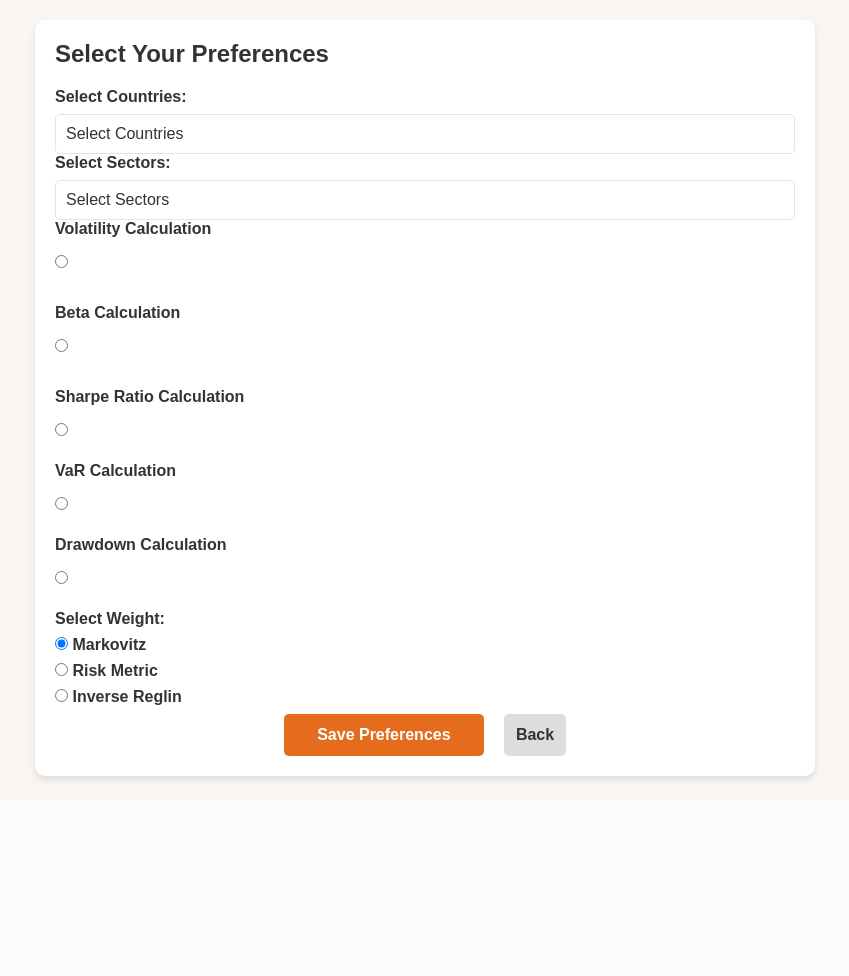
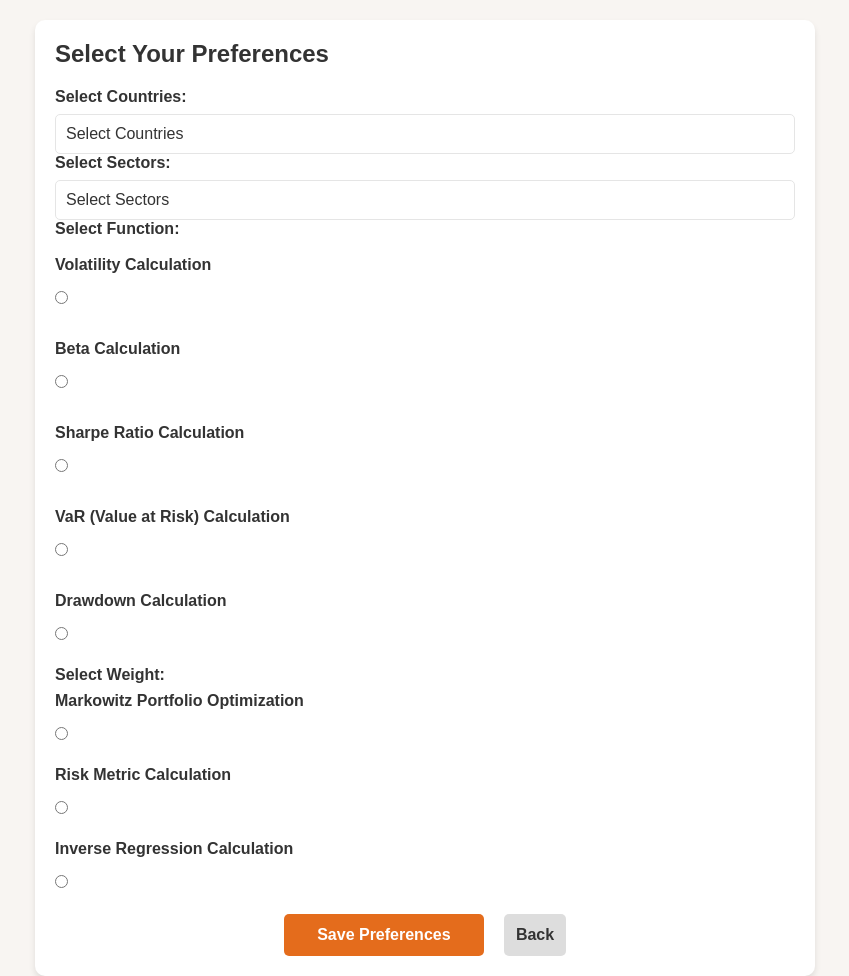
Before and after one commit to tomekgladki/KSBSolution, a Django app: page /edit_preferences/ in a window 1280 px wide. Shown: the whole page, without its empty margins (5-854 px from the left). Before the commit the page ends 783 px from the top, so only its background shows below. Run offline with Django 4.2, Linux system fonts and the light colour scheme; a user stored in the database is signed in; data comes from the database, SQL or seed files in the repository.

Commit message:
Sa problemy

```diff
--- a/myapp/templates/edit_preferences.html
+++ b/myapp/templates/edit_preferences.html
@@ -181,7 +181,13 @@
         }
 
         .description-boxes {
-            width: 30%;
+            position: fixed;
+            top: 20px; /* Adjust this to your preference */
+            right: 20px; /* Adjust this to your preference */
+            width: 350px; /* Width of the description box container */
+            max-height: 90%; /* Prevent it from stretching too tall */
+            overflow-y: auto; /* Allow vertical scrolling */
+            z-index: 1000; /* Ensure it stays on top of other content */
         }
 
     </style>
@@ -236,11 +242,13 @@
 
             <!-- Financial Functions -->
             <div class="function-container">
+                <label for="Functions">Select Function:</label>
+
                 <!-- Volatility Function -->
                 <div class="function-container" id="volatility-container">
                     <h2>
                         <label for="volatility_1">Volatility Calculation</label>
-                        <input type="radio" name="criteria" value="Volatility" onclick="toggleOptions('volatility'); toggleDescription('volatility')">
+                        <input type="radio" name="function_criteria" value="Volatility" onclick="toggleOptions('volatility'); toggleDescription('volatility')">
                     </h2>
                     <div class="additional-options" id="volatility-options" style="display: none;">
                         <div class="input-group">
@@ -258,7 +266,7 @@
                 <div class="function-container" id="beta-container">
                     <h2>
                         <label for="beta_1">Beta Calculation</label>
-                        <input type="radio" name="criteria" value="Beta" onclick="toggleOptions('beta'); toggleDescription('beta')">
+                        <input type="radio" name="function_criteria" value="Beta" onclick="toggleOptions('beta'); toggleDescription('beta')">
                     </h2>
                     <div class="additional-options" id="beta-options" style="display: none;">
                         <div class="input-group">
@@ -276,12 +284,12 @@
                 <div class="function-container" id="sharpe-container">
                     <h2>
                         <label for="sharpe_1">Sharpe Ratio Calculation</label>
-                        <input type="radio" name="criteria" value="Sharpe" onclick="toggleOptions('sharpe'); toggleDescription('sharpe')">
+                        <input type="radio" name="function_criteria" value="Sharpe" onclick="toggleOptions('sharpe'); toggleDescription('sharpe')">
                     </h2>
                     <div class="additional-options" id="sharpe-options" style="display: none;">
                         <div class="input-group">
                             <label for="risk_free">Risk-Free Rate:</label>
-                            <input type="number" id="risk_free" value="0.0575/230" step="0.0001">
+                            <input type="number" id="risk_free" value="0.0575" step="0.0001">
                         </div>
                         <div class="input-group">
                             <label for="sharpe_1">Sharpe 1:</label>
@@ -293,17 +301,17 @@
                         </div>
                     </div>
                 </div>
-            </div>
+
 
                 <!-- VaR Function -->
                 <div class="function-container" id="var-container">
                     <h2>
-                    <label for="var_1">VaR Calculation</label>
-                    <input type="radio" name="criteria" value="VaR" onclick="toggleOptions('var'); toggleDescription('var')">
+                        <label for="var_1">VaR (Value at Risk) Calculation</label>
+                        <input type="radio" name="function_criteria" value="VaR" onclick="toggleOptions('var'); toggleDescription('var')">
                     </h2>
                     <div class="additional-options" id="var-options" style="display: none;">
                         <div class="input-group">
-                        <label for="n_co">Number of Samples:</label>
+                            <label for="n_co">Number of Companies:</label>
                             <input type="number" id="n_co" value="100" step="1">
                         </div>
                         <div class="input-group">
@@ -317,12 +325,13 @@
                 <div class="function-container" id="drawdown-container">
                     <h2>
                         <label for="drawdown_1">Drawdown Calculation</label>
-                    <input type="radio" name="criteria" value="Drawdown" onclick="toggleOptions('drawdown'); toggleDescription('drawdown')">
+                        <input type="radio" name="function_criteria" value="Drawdown" onclick="toggleOptions('drawdown'); toggleDescription('drawdown')">
                     </h2>
                     <div class="additional-options" id="drawdown-options" style="display: none;">
                         <div class="input-group">
-                        <label for="n_co">Number of Samples:</label>
+                            <label for="n_co">Number of Companies:</label>
                             <input type="number" id="n_co" value="100" step="1">
+                        </div>
                     </div>
                 </div>
             </div>
@@ -330,13 +339,58 @@
             <!-- Weight -->
             <div class="option-group">
                 <label for="weights">Select Weight:</label>
-                <div id="weights">
-                    {% for weight in weights %}
-                        <label>
-                            <input type="radio" name="weights" value="{{ weight }}" {% if weight in current_weights %}checked{% endif %}>
-                            {{ weight }}
-                        </label>
-                    {% endfor %}
+                <div class="function-container" id="markowitz-container">
+                    <h2>
+                        <label for="markowitz">Markowitz Portfolio Optimization</label>
+                        <input type="radio" name="weight_criteria" value="Markowitz" onclick="toggleOptions('markowitz'); toggleDescription('markowitz')">
+                    </h2>
+                    <div class="additional-options" id="markowitz-options" style="display: none;">
+                        <div class="input-group">
+                            <label for="markowitz-choices">Choose an option:</label>
+                            <select id="markowitz-choices" name="markowitz-choices">
+                                <option value="choice1">Choice 1</option>
+                                <option value="choice2">Choice 2</option>
+                                <option value="choice3">Choice 3</option>
+                            </select>
+                        </div>
+                    </div>
+                </div>
+                <div class="function-container" id="risk-metric-container">
+                    <h2>
+                        <label for="risk-metric">Risk Metric Calculation</label>
+                        <input type="radio" name="weight_criteria" value="Risk Metric" onclick="toggleOptions('risk-metric'); toggleDescription('risk-metric')">
+                    </h2>
+                    <div class="additional-options" id="risk-metric-options" style="display: none;">
+                        <div class="input-group">
+                            <label for="risk-metric-choices">Choose an option:</label>
+                            <select id="risk-metric-choices" name="risk-metric-choices">
+                                <option value="choice1">Choice 1</option>
+                                <option value="choice2">Choice 2</option>
+                                <option value="choice3">Choice 3</option>
+                                <option value="choice4">Choice 4</option>
+                            </select>
+                        </div>
+                    </div>
+                </div>
+                <div class="function-container" id="inverse-regression-container">
+                    <h2>
+                        <label for="inverse-regression">Inverse Regression Calculation</label>
+                        <input type="radio" name="weight_criteria" value="Inverse Regression" onclick="toggleOptions('inverse-regression'); toggleDescription('inverse-regression')">
+                    </h2>
+                    <div class="additional  -options" id="inverse-regression-options" style="display: none;">
+                        <div class="input-group">
+                            <label for="inverse-regression-choices">Choose an option:</label>
+                            <div class="input-group">
+                                <label for="data_start">Start:</label>
+                                <input type="number" id="data_start" value="100" step="0.1">
+                            </div>
+                            <div class="input-group">
+                                <label for="data_end">End:</label>
+                                <input type="number" id="data_end" value="100" step="0.1">
+                            </div>
+
+                        </div>
+                    </div>
                 </div>
             </div>
 
@@ -347,6 +401,7 @@
                 </a>
             </div>
         </form>
+
 
         <!-- Description Box Column -->
         <div class="description-boxes">
@@ -374,6 +429,21 @@
                 <h3>Drawdown Calculation</h3>
                 <p>Drawdown refers to the decline from a historical peak in some variable (such as portfolio value). It is an indicator of downside risk.</p>
             </div>
+            <div id="description-markowitz" class="description-container" style="display: none;">
+                <h3>Markowitz Portfolio Optimization</h3>
+                <p>This function optimizes a portfolio by selecting the best mix of assets, aiming to maximize returns while minimizing risk based on the given parameters.</p>
+            </div>
+
+            <div id="description-risk-metric" class="description-container" style="display: none;">
+                <h3>Risk Metric Calculation</h3>
+                <p>This function calculates the risk of an investment or portfolio, taking into account volatility and confidence levels to measure the potential for loss.</p>
+            </div>
+
+            <div id="description-inverse-regression" class="description-container" style="display: none;">
+                <h3>Inverse Regression Calculation</h3>
+                <p>This method uses inverse regression analysis to assess the relationship between independent and dependent variables, helping you predict one variable from the other.</p>
+            </div>
+
         </div>
 
 
```
Lines whose indentation alone changed are shown as unchanged.
